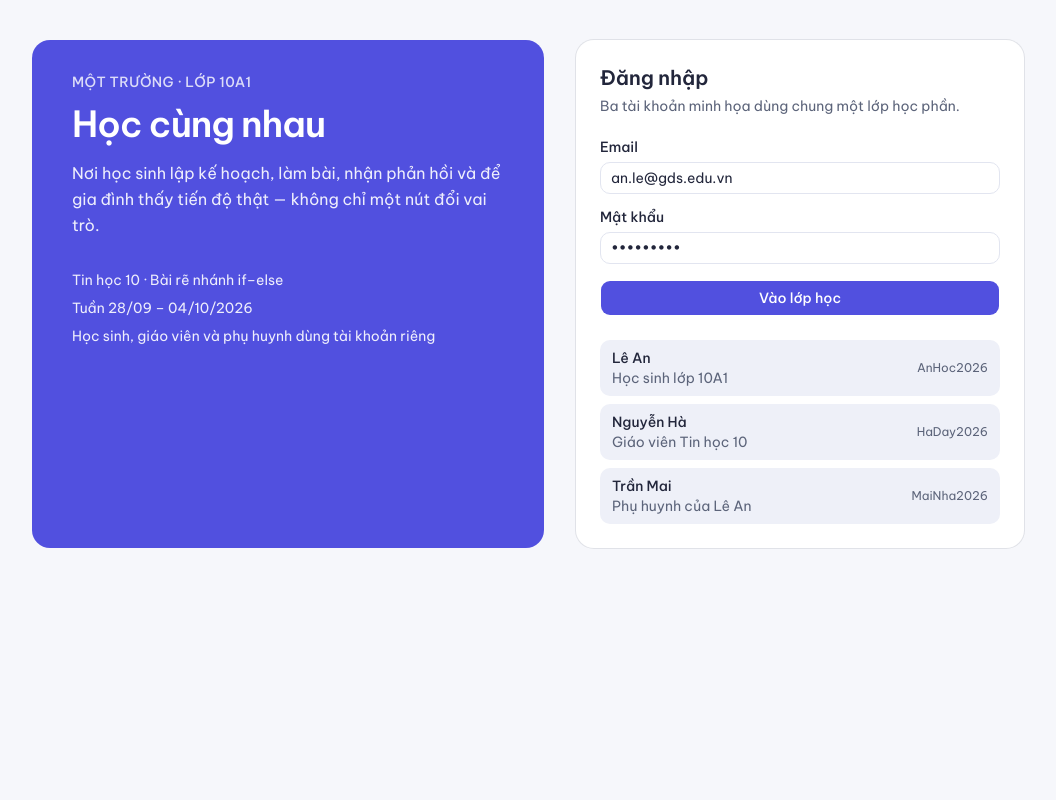
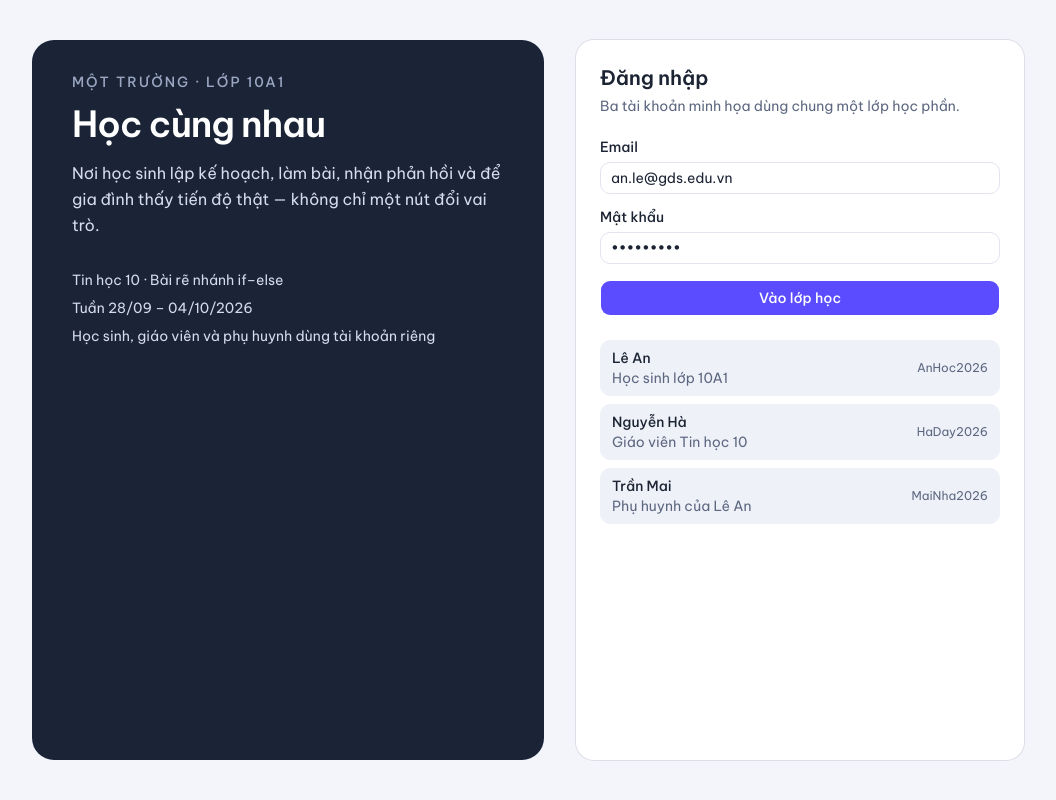
Before and after one commit to lms-hoctapkethop/lmsReigeluth, a Next.js app: page /login in a window 1280 px wide. Shown: the whole page, without its empty margins (112-1168 px from the left). Built offline with nearby package versions, Linux system fonts and the light colour scheme.

Commit message:
Match the Học cùng nhau palette from the reference screen.
Use a navy sidebar, indigo accents, and soft cards so the portal reads closer to the sample site.

Co-authored-by: trihue.life <trihue.life@gmail.com>

```diff
--- a/src/app/(portal)/assessment/page.tsx
+++ b/src/app/(portal)/assessment/page.tsx
@@ -100,7 +100,7 @@ export default function AssessmentPage() {
         {notice ? <p role="status" className="text-sm font-medium text-primary">{notice}</p> : null}
         {!queue?.latest ? <p className="rounded-lg bg-muted px-3 py-3 text-sm">Chưa có bài để chấm.</p> : null}
         {queue?.latest ? (
-          <article className="space-y-4 rounded-xl bg-card p-5 ring-1 ring-foreground/10">
+          <article className="surface space-y-4 p-5">
             <div>
               <h2 className="font-semibold">Lê An · lần nộp {queue.latest.versionNo}</h2>
               <p className="text-sm text-muted-foreground">
@@ -147,7 +147,7 @@ export default function AssessmentPage() {
       {notice ? <p role="status" className="text-sm text-primary">{notice}</p> : null}
       {!learn ? <Loading /> : null}
       {learn?.quiz.map((question, index) => (
-        <fieldset key={question.id} className="rounded-xl bg-card p-4 ring-1 ring-foreground/10">
+        <fieldset key={question.id} className="surface p-4">
           <legend className="font-medium">{index + 1}. {question.prompt}</legend>
           <div className="mt-3 space-y-2">
             {question.choices.map((choice, choiceIndex) => (
--- a/src/app/(portal)/dashboard/page.tsx
+++ b/src/app/(portal)/dashboard/page.tsx
@@ -2,8 +2,6 @@
 
 import Link from "next/link"
 import { useEffect, useState } from "react"
-import { Badge } from "@/components/ui/badge"
-import { Progress } from "@/components/ui/progress"
 import { ErrorNote, Loading } from "@/components/state"
 
 type Overview = {
@@ -35,69 +33,63 @@ export default function DashboardPage() {
   if (error) return <ErrorNote message={error} />
   if (!data) return <Loading />
 
+  const first = data.user.name.split(" ").slice(-1)[0]
   const planPercent = data.plans.total ? Math.round((data.plans.done / data.plans.total) * 100) : 0
+  const cards = [
+    { label: "Việc trong tuần", value: `${data.plans.done}/${data.plans.total}`, tone: "text-[#5b4dff]", note: "Kế hoạch đã xong" },
+    { label: "Mục tiêu xác nhận", value: `${data.outcomes.confirmed}/${data.outcomes.total}`, tone: "text-[#1f9d6a]", note: data.outcomes.confirmed ? "Đã có quyết định" : "Chưa đủ bằng chứng" },
+    { label: "Bài thực hành", value: data.submission ? `Lần ${data.submission.versionNo}` : "Chưa nộp", tone: "text-[#2563eb]", note: data.waitingReview ? "Đang chờ giáo viên" : data.submission ? "Đã có nhận xét" : "Nộp để nhận biên nhận" },
+    { label: "Luyện tập", value: data.quizCount ? `${data.quizCount} lượt` : "Chưa làm", tone: "text-[#d4880f]", note: "Không tự xác nhận mục tiêu" },
+  ]
 
   return (
     <div className="space-y-6">
       <div>
-        <h1 className="text-2xl font-semibold">Tổng quan tuần này</h1>
-        <p className="mt-1 text-muted-foreground">{data.course.module}. Tiến độ thao tác và mục tiêu đã xác nhận được tính riêng.</p>
+        <h1 className="text-2xl font-semibold text-[#1c2434]">Chào {first}</h1>
+        <p className="mt-1 text-[#5d6780]">{data.course.module}. Việc đã làm và mục tiêu đã được xác nhận được tính riêng.</p>
       </div>
-      <div className="grid gap-4 md:grid-cols-3">
-        <article className="rounded-xl bg-card p-4 ring-1 ring-foreground/10">
-          <p className="text-sm text-muted-foreground">Việc trong kế hoạch</p>
-          <p className="mt-2 text-2xl font-semibold">
-            {data.plans.done}/{data.plans.total}
+      <div className="grid gap-3 sm:grid-cols-2 xl:grid-cols-4">
+        {cards.map((card) => (
+          <article key={card.label} className="surface p-4">
+            <p className="text-sm text-[#5d6780]">{card.label}</p>
+            <p className={`mt-2 text-2xl font-semibold ${card.tone}`}>{card.value}</p>
+            <p className="mt-1 text-sm text-[#5d6780]">{card.note}</p>
+          </article>
+        ))}
+      </div>
+      <div className="grid gap-4 lg:grid-cols-[minmax(0,1.4fr)_minmax(260px,0.8fr)]">
+        <section className="surface p-5">
+          <p className="text-xs font-medium tracking-wide text-[#5b4dff] uppercase">Việc chính</p>
+          <h2 className="mt-2 text-lg font-semibold">Rẽ nhánh if–else</h2>
+          <p className="mt-2 text-sm leading-relaxed text-[#5d6780]">
+            {data.exploreDone ? "Đã đọc phần khám phá." : "Bắt đầu bằng phần khám phá."}{" "}
+            {data.submission ? `Bài thực hành có biên nhận ${data.submission.receipt}.` : "Bài thực hành chưa được nộp."}
           </p>
-          <Progress className="mt-3" value={planPercent} />
-          <Link className="mt-3 inline-block text-sm font-medium text-primary" href="/plans">
-            Mở kế hoạch
+          <div className="mt-4 h-2 overflow-hidden rounded-full bg-[#ecebff]">
+            <div className="h-full rounded-full bg-[#5b4dff]" style={{ width: `${planPercent}%` }} />
+          </div>
+          <p className="mt-2 text-sm text-[#5d6780]">{planPercent}% việc trong kế hoạch tuần</p>
+          <div className="mt-4 flex flex-wrap gap-3">
+            <Link className="rounded-xl bg-[#5b4dff] px-4 py-2 text-sm font-medium text-white" href={data.user.role === "teacher" ? "/assessment" : "/learn"}>
+              {data.user.role === "teacher" ? "Mở hàng chờ" : "Vào bài học"}
+            </Link>
+            <Link className="rounded-xl bg-[#ecebff] px-4 py-2 text-sm font-medium text-[#3a34b0]" href="/plans">
+              Xem kế hoạch
+            </Link>
+          </div>
+        </section>
+        <aside className="surface p-5">
+          <h2 className="font-semibold">Hỗ trợ</h2>
+          <ul className="mt-3 space-y-3 text-sm text-[#3d4660]">
+            <li className="rounded-xl bg-[#f4f7ff] px-3 py-2">{data.familyNotes > 0 ? "Gia đình đã ghi nhận đồng hành." : "Gia đình chưa ghi nhận đồng hành."}</li>
+            <li className="rounded-xl bg-[#f3fbf7] px-3 py-2">{data.exploreDone ? "Phần khám phá đã được đánh dấu." : "Phần khám phá vẫn đang mở."}</li>
+            <li className="rounded-xl bg-[#fff8ee] px-3 py-2">Đạt mục tiêu chỉ sau khi giáo viên công bố nhận xét.</li>
+          </ul>
+          <Link className="mt-4 inline-block text-sm font-medium text-[#5b4dff]" href="/records">
+            Mở hồ sơ tiến bộ
           </Link>
-        </article>
-        <article className="rounded-xl bg-card p-4 ring-1 ring-foreground/10">
-          <p className="text-sm text-muted-foreground">Mục tiêu đã xác nhận</p>
-          <p className="mt-2 text-2xl font-semibold">
-            {data.outcomes.confirmed}/{data.outcomes.total}
-          </p>
-          <p className="mt-2 text-sm text-muted-foreground">
-            {data.outcomes.confirmed === 0 ? "Chưa đủ bằng chứng để ghi nhận đạt." : "Chỉ tính quyết định giáo viên đã công bố."}
-          </p>
-        </article>
-        <article className="rounded-xl bg-card p-4 ring-1 ring-foreground/10">
-          <p className="text-sm text-muted-foreground">Bài thực hành</p>
-          {data.submission ? (
-            <>
-              <p className="mt-2 font-medium">Lần nộp {data.submission.versionNo}</p>
-              <p className="mt-1 text-sm">Mã biên nhận {data.submission.receipt}</p>
-              {data.waitingReview ? <Badge className="mt-3" variant="secondary">Đang chờ giáo viên</Badge> : <Badge className="mt-3">Đã có nhận xét</Badge>}
-            </>
-          ) : (
-            <p className="mt-2 text-sm text-muted-foreground">Chưa có bài nộp. Việc đọc và trắc nghiệm không thay cho bài này.</p>
-          )}
-        </article>
+        </aside>
       </div>
-      <section className="rounded-xl bg-card p-4 ring-1 ring-foreground/10">
-        <h2 className="font-semibold">Việc nên làm tiếp</h2>
-        <ul className="mt-3 space-y-2 text-sm">
-          <li>{data.exploreDone ? "Đã đọc phần khám phá." : "Chưa đánh dấu đã đọc phần khám phá."}</li>
-          <li>{data.quizCount > 0 ? `Đã luyện tập trắc nghiệm ${data.quizCount} lần.` : "Chưa làm trắc nghiệm luyện tập."}</li>
-          <li>{data.familyNotes > 0 ? "Gia đình đã ghi một lần đồng hành." : "Gia đình chưa ghi nhận đồng hành."}</li>
-        </ul>
-        <div className="mt-4 flex flex-wrap gap-3">
-          {data.user.role === "teacher" ? (
-            <Link className="text-sm font-medium text-primary" href="/assessment">
-              Mở hàng chờ chấm
-            </Link>
-          ) : (
-            <Link className="text-sm font-medium text-primary" href="/learn">
-              Vào bài học
-            </Link>
-          )}
-          <Link className="text-sm font-medium text-primary" href="/records">
-            Xem hồ sơ
-          </Link>
-        </div>
-      </section>
     </div>
   )
 }
--- a/src/app/(portal)/family/page.tsx
+++ b/src/app/(portal)/family/page.tsx
@@ -63,7 +63,7 @@ export default function FamilyPage() {
       {error ? <ErrorNote message={error} /> : null}
       {notice ? <p role="status" className="text-sm text-primary">{notice}</p> : null}
       {data.canWrite ? (
-        <form className="space-y-3 rounded-xl bg-card p-4 ring-1 ring-foreground/10" onSubmit={save}>
+        <form className="surface space-y-3 p-4" onSubmit={save}>
           <Label htmlFor="note">Cách tôi sẽ đồng hành tuần này</Label>
           <Textarea id="note" value={note} onChange={(event) => setNote(event.target.value)} />
           <Button type="submit">Xác nhận sẽ dành thời gian</Button>
--- a/src/app/(portal)/learn/page.tsx
+++ b/src/app/(portal)/learn/page.tsx
@@ -124,7 +124,7 @@ export default function LearnPage() {
             <TabsTrigger value="explore">Khám phá</TabsTrigger>
             <TabsTrigger value="practice">Thực hành</TabsTrigger>
           </TabsList>
-          <TabsContent value="explore" className="mt-4 rounded-xl bg-card p-5 ring-1 ring-foreground/10">
+          <TabsContent value="explore" className="surface mt-4 p-5">
             <h2 className="text-lg font-semibold">{data.explore.title}</h2>
             <div className="mt-3 space-y-3 leading-relaxed">
               {data.explore.body.map((paragraph) => (
@@ -140,7 +140,7 @@ export default function LearnPage() {
               <Badge className="mt-4" variant="secondary">Học sinh đã đọc</Badge>
             ) : null}
           </TabsContent>
-          <TabsContent value="practice" className="mt-4 space-y-4 rounded-xl bg-card p-5 ring-1 ring-foreground/10">
+          <TabsContent value="practice" className="surface mt-4 space-y-4 p-5">
             <h2 className="text-lg font-semibold">{data.practice.title}</h2>
             <p>{data.practice.prompt}</p>
             {data.canEdit && data.practice.draft ? (
@@ -178,7 +178,7 @@ export default function LearnPage() {
           </TabsContent>
         </Tabs>
       </div>
-      <aside className="h-fit rounded-xl bg-card p-4 ring-1 ring-foreground/10">
+      <aside className="surface h-fit p-4">
         <h2 className="font-semibold">Cách hoàn thành</h2>
         <ul className="mt-3 space-y-2 text-sm text-muted-foreground">
           <li>Đọc xong: ghi nhận đã tham gia.</li>
--- a/src/app/(portal)/plans/page.tsx
+++ b/src/app/(portal)/plans/page.tsx
@@ -106,7 +106,7 @@ export default function PlansPage() {
       {data.plans.length === 0 ? <EmptyNote>Tuần này chưa có việc nào.</EmptyNote> : null}
       <ul className="space-y-3">
         {data.plans.map((plan) => (
-          <li key={plan.id} className="flex items-start gap-3 rounded-xl bg-card p-4 ring-1 ring-foreground/10">
+          <li key={plan.id} className="surface flex items-start gap-3 p-4">
             <Checkbox checked={plan.done} disabled={!data.canEdit} onCheckedChange={() => toggle(plan.id)} aria-label={plan.title} />
             <div>
               <p className={plan.done ? "font-medium line-through" : "font-medium"}>{plan.title}</p>
--- a/src/app/(portal)/records/page.tsx
+++ b/src/app/(portal)/records/page.tsx
@@ -37,7 +37,7 @@ export default function RecordsPage() {
       </div>
       <ul className="space-y-3">
         {data.outcomes.map((outcome) => (
-          <li key={outcome.id} className="rounded-xl bg-card p-4 ring-1 ring-foreground/10">
+          <li key={outcome.id} className="surface p-4">
             <div className="flex flex-wrap items-center justify-between gap-2">
               <p className="font-medium">{outcome.title}</p>
               <Badge variant={outcome.status === "met" ? "default" : "secondary"}>{outcome.label}</Badge>
@@ -61,7 +61,7 @@ export default function RecordsPage() {
         <h2 className="font-semibold">Nhận xét đã công bố</h2>
         {data.reviews.length === 0 ? <EmptyNote>Chưa có nhận xét công bố.</EmptyNote> : null}
         {data.reviews.map((review) => (
-          <article key={review.publishedAt} className="rounded-xl bg-card p-4 text-sm ring-1 ring-foreground/10">
+          <article key={review.publishedAt} className="surface p-4 text-sm">
             <p className="font-medium">Lần nộp {review.versionNo} · {formatWhen(review.publishedAt)}</p>
             <ul className="mt-2 space-y-1">
               {review.criteria.map((criterion) => (
--- a/src/app/(portal)/teaching/page.tsx
+++ b/src/app/(portal)/teaching/page.tsx
@@ -37,7 +37,7 @@ export default function TeachingPage() {
       </div>
       <ul className="space-y-3">
         {data.roster.map((person) => (
-          <li key={person.name} className="rounded-xl bg-card p-4 ring-1 ring-foreground/10">
+          <li key={person.name} className="surface p-4">
             <p className="font-medium">{person.name}</p>
             <p className="text-sm text-muted-foreground">Lớp {person.className} · {person.course}</p>
             <p className="mt-2 text-sm">{data.latest ? `Có lần nộp ${data.latest.versionNo}.` : "Chưa nộp bài thực hành."}</p>
--- a/src/app/globals.css
+++ b/src/app/globals.css
@@ -49,20 +49,20 @@
 }
 
 :root {
-  --background: #f6f7fb;
-  --foreground: #22263b;
+  --background: #f3f5fb;
+  --foreground: #1c2434;
   --card: #ffffff;
-  --card-foreground: #22263b;
+  --card-foreground: #1c2434;
   --popover: #ffffff;
-  --popover-foreground: #22263b;
-  --primary: #5150df;
+  --popover-foreground: #1c2434;
+  --primary: #5b4dff;
   --primary-foreground: #ffffff;
-  --secondary: #eef0f8;
-  --secondary-foreground: #22263b;
-  --muted: #eef0f8;
-  --muted-foreground: #5c647a;
+  --secondary: #eef1f8;
+  --secondary-foreground: #1c2434;
+  --muted: #eef1f8;
+  --muted-foreground: #5d6780;
   --accent: #ecebff;
-  --accent-foreground: #2e2d8a;
+  --accent-foreground: #3a34b0;
   --destructive: oklch(0.577 0.245 27.325);
   --border: #e2e5f0;
   --input: #e2e5f0;
@@ -73,14 +73,14 @@
   --chart-4: oklch(0.371 0 0);
   --chart-5: oklch(0.269 0 0);
   --radius: 0.625rem;
-  --sidebar: #ffffff;
-  --sidebar-foreground: #22263b;
-  --sidebar-primary: #5150df;
+  --sidebar: #1b2436;
+  --sidebar-foreground: #e7ebf5;
+  --sidebar-primary: #5b4dff;
   --sidebar-primary-foreground: #ffffff;
-  --sidebar-accent: #ecebff;
-  --sidebar-accent-foreground: #2e2d8a;
-  --sidebar-border: #e2e5f0;
-  --sidebar-ring: #5150df;
+  --sidebar-accent: #ffffff;
+  --sidebar-accent-foreground: #1b2436;
+  --sidebar-border: #2a3448;
+  --sidebar-ring: #8d86ff;
 }
 
 .dark {
@@ -127,4 +127,9 @@
   html {
     @apply font-sans;
   }
+  .surface {
+    border-radius: 16px;
+    background: #fff;
+    box-shadow: 0 1px 2px rgba(27, 36, 54, 0.04), 0 12px 32px rgba(27, 36, 54, 0.06);
+  }
 }
--- a/src/app/login/page.tsx
+++ b/src/app/login/page.tsx
@@ -39,14 +39,14 @@ export default function LoginPage() {
   }
 
   return (
-    <main className="mx-auto flex min-h-full max-w-5xl flex-col justify-center gap-8 px-4 py-10 md:flex-row md:items-stretch">
-      <section className="flex-1 rounded-2xl bg-primary px-6 py-8 text-primary-foreground md:px-10">
-        <p className="text-sm font-medium uppercase tracking-wide opacity-80">Một trường · Lớp 10A1</p>
+    <main className="mx-auto flex min-h-screen max-w-5xl flex-col justify-center gap-8 px-4 py-10 md:flex-row md:items-stretch">
+      <section className="flex-1 rounded-3xl bg-[#1b2436] px-6 py-8 text-white md:px-10">
+        <p className="text-sm font-medium tracking-[0.14em] text-[#9aa6c2] uppercase">Một trường · Lớp 10A1</p>
         <h1 className="mt-3 text-3xl font-semibold tracking-tight md:text-4xl">Học cùng nhau</h1>
-        <p className="mt-4 max-w-md text-base leading-relaxed text-white/90">
+        <p className="mt-4 max-w-md text-base leading-relaxed text-[#d5dced]">
           Nơi học sinh lập kế hoạch, làm bài, nhận phản hồi và để gia đình thấy tiến độ thật — không chỉ một nút đổi vai trò.
         </p>
-        <ul className="mt-8 space-y-2 text-sm text-white/90">
+        <ul className="mt-8 space-y-2 text-sm text-[#d5dced]">
           <li>Tin học 10 · Bài rẽ nhánh if–else</li>
           <li>Tuần 28/09 – 04/10/2026</li>
           <li>Học sinh, giáo viên và phụ huynh dùng tài khoản riêng</li>
```
Also changed, not shown: src/components/shell.tsx (+54 -40 lines).
